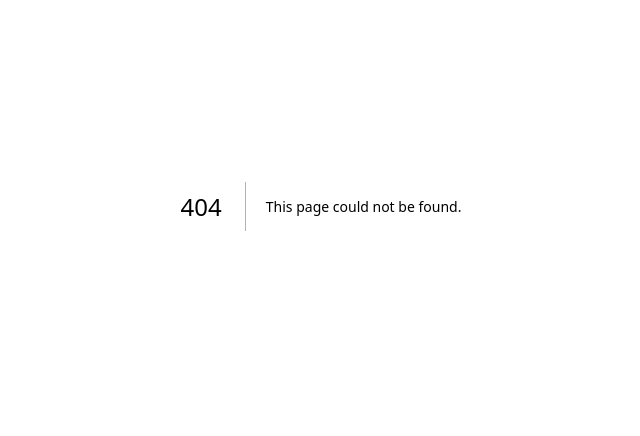
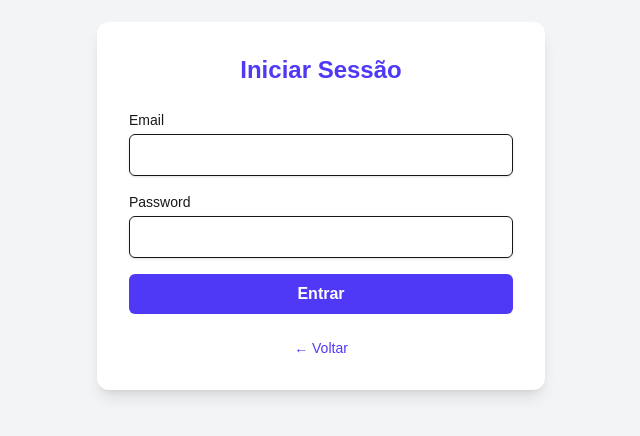
Before and after one commit to rjoreis/classbridge, a Next.js app: page /login in a window 1280 px wide. Before the commit this address had no page. Shown: the part 194-630 px from the top of the page, without its empty margins (319-959 px from the left). Built offline with nearby package versions, Linux system fonts and the light colour scheme; no server answers.

Commit message:
Created login page + changed supabase configuration

```diff
--- a/app/lib/supabaseClient.ts
+++ /dev/null
@@ -1,7 +0,0 @@
-// lib/supabaseClient.ts
-import { createClient } from '@supabase/supabase-js';
-
-const supabaseUrl = 'https://ghhuiockncyggmpxckxb.supabase.co';
-const supabaseKey = 'eyJhbGciOiJIUzI1NiIsInR5cCI6IkpXVCJ9.eyJpc3MiOiJzdXBhYmFzZSIsInJlZiI6ImdoaHVpb2NrbmN5Z2dtcHhja3hiIiwicm9sZSI6ImFub24iLCJpYXQiOjE3NDY0NjYwNDUsImV4cCI6MjA2MjA0MjA0NX0._Vrfv83erzgmvwtYdzBblUXssNJVhloQVI9eDppv15Q';
-
-export const supabase = createClient(supabaseUrl, supabaseKey);
--- /dev/null
+++ b/app/login/page.tsx
@@ -0,0 +1,87 @@
+// app/login/page.tsx
+
+'use client';
+
+import { useState } from 'react';
+import { useRouter } from 'next/navigation';
+import { supabase } from 'utils/supabase/client';
+import Link from 'next/link';
+
+export default function LoginPage() {
+  const router = useRouter();
+
+  const [form, setForm] = useState({ email: '', password: '' });
+  const [loading, setLoading] = useState(false);
+  const [error, setError] = useState('');
+
+  const handleChange = (e: React.ChangeEvent<HTMLInputElement>) => {
+    setForm({ ...form, [e.target.name]: e.target.value });
+  };
+
+  const handleLogin = async (e: React.FormEvent) => {
+    e.preventDefault();
+    setLoading(true);
+    setError('');
+
+    const { error } = await supabase.auth.signInWithPassword({
+      email: form.email,
+      password: form.password,
+    });
+
+    setLoading(false);
+
+    if (error) {
+      setError(error.message);
+    } else {
+      router.push('/');
+    }
+  };
+
+  return (
+    <div className="min-h-screen bg-gray-100 flex items-center justify-center px-4">
+      <div className="bg-white p-8 rounded-xl shadow-lg w-full max-w-md">
+        <h1 className="text-2xl font-semibold mb-6 text-center text-indigo-600">Iniciar Sessão</h1>
+
+        <form onSubmit={handleLogin} className="space-y-4">
+          <div>
+            <label htmlFor="email" className="block text-sm font-medium">Email</label>
+            <input
+              type="email"
+              name="email"
+              required
+              className="mt-1 w-full px-4 py-2 border rounded-md shadow-sm focus:ring-2 focus:ring-indigo-500"
+              value={form.email}
+              onChange={handleChange}
+            />
+          </div>
+
+          <div>
+            <label htmlFor="password" className="block text-sm font-medium">Password</label>
+            <input
+              type="password"
+              name="password"
+              required
+              className="mt-1 w-full px-4 py-2 border rounded-md shadow-sm focus:ring-2 focus:ring-indigo-500"
+              value={form.password}
+              onChange={handleChange}
+            />
+          </div>
+
+          {error && <p className="text-red-500 text-sm">{error}</p>}
+
+          <button
+            type="submit"
+            disabled={loading}
+            className="w-full bg-indigo-600 hover:bg-indigo-700 text-white font-semibold py-2 rounded-md transition duration-200"
+          >
+            {loading ? 'A autenticar...' : 'Entrar'}
+          </button>
+        </form>
+
+        <div className="mt-6 text-sm text-center">
+          <Link href="/" className="text-indigo-600 hover:underline">&larr; Voltar</Link>
+        </div>
+      </div>
+    </div>
+  );
+}
--- a/package.json
+++ b/package.json
@@ -9,6 +9,7 @@
     "lint": "next lint"
   },
   "dependencies": {
+    "@supabase/ssr": "^0.6.1",
     "@supabase/supabase-js": "^2.49.4",
     "next": "15.3.1",
     "react": "^19.0.0",
--- /dev/null
+++ b/types/supabase.ts
@@ -0,0 +1,38 @@
+// types/supabase.ts
+export type Json =
+  | string
+  | number
+  | boolean
+  | null
+  | { [key: string]: Json }
+  | Json[];
+
+export interface Database {
+  public: {
+    Tables: {
+      users: {
+        Row: {
+          id: string;
+          email: string;
+          role: string;
+          created_at: string;
+        };
+        Insert: {
+          id?: string;
+          email: string;
+          role: string;
+          created_at?: string;
+        };
+        Update: {
+          id?: string;
+          email?: string;
+          role?: string;
+          created_at?: string;
+        };
+      };
+    };
+    Views: {};
+    Functions: {};
+    Enums: {};
+  };
+}
--- /dev/null
+++ b/utils/supabase/client.ts
@@ -0,0 +1,18 @@
+// utils/supabase/client.ts
+/*import { createBrowserClient } from '@supabase/ssr';
+import { Database } from 'types/supabase';
+
+export const createClient = () =>
+  createBrowserClient<Database>(
+    process.env.NEXT_PUBLIC_SUPABASE_URL!,
+    process.env.NEXT_PUBLIC_SUPABASE_ANON_KEY!
+  );*/
+
+
+// utils/supabase/client.ts
+import { createClient } from '@supabase/supabase-js';
+
+const supabaseUrl = process.env.NEXT_PUBLIC_SUPABASE_URL!;
+const supabaseKey = process.env.NEXT_PUBLIC_SUPABASE_ANON_KEY!;
+
+export const supabase = createClient(supabaseUrl, supabaseKey);
```
Also changed, not shown: 1 other file (tests, documents, lock files or other folders).
